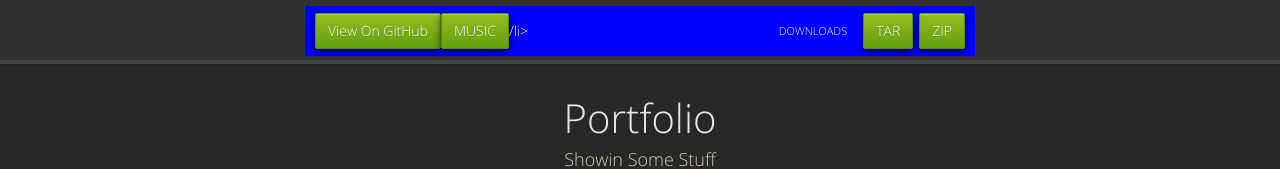
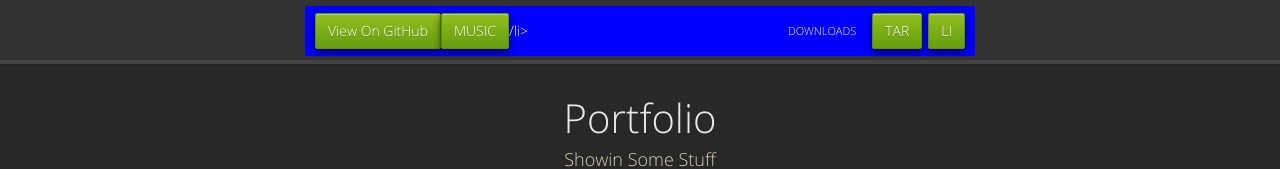
Before and after one commit to Ratherjolly/SponholzSite, a plain HTML site: page index.html in a window 1280 px wide. Shown: the top 169 px of the page. Drawn offline with nearby package versions, Linux system fonts and the light colour scheme.

Commit message:
Update index.html

```diff
--- a/index.html
+++ b/index.html
@@ -21,7 +21,7 @@
       <div id="header">
         <nav>
           <li class="fork"><a href="https://github.com/Ratherjolly/SponholzSite">View On GitHub</a></li>
-          <li class="downloads"><a href="https://github.com/Ratherjolly/SponholzSite/zipball/master">ZIP</a></li>
+          <li class="downloads"><a href="http://www.linkedin.com/pub/matt-sponholz/30/384/700">LI</a></li>
           <li class="downloads"><a href="https://github.com/Ratherjolly/SponholzSite/tarball/master">TAR</a></li>
           <li class="Music"><a href="https://soundcloud.com/ratherjolly">MUSIC</a>/li>
           <li class="title">DOWNLOADS</li>
```
